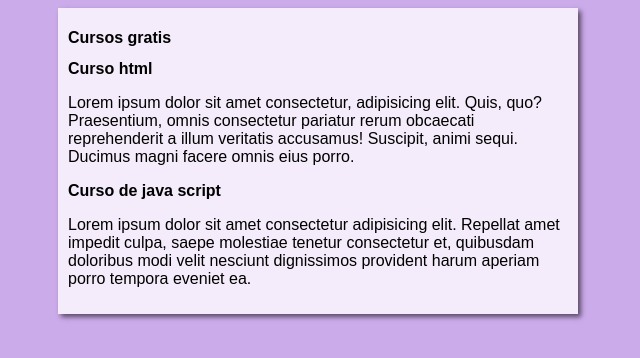
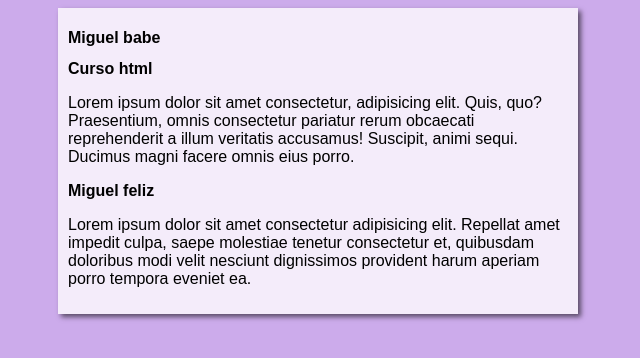
Before and after one commit to rafhaelsebastian/projeto-site, a plain HTML site: page index.html in a window 1280 px wide. Shown: the whole page, without its empty margins (322-962 px from the left). Drawn offline with Linux system fonts and the light colour scheme.

Commit message:
Update index.html

```diff
--- a/index.html
+++ b/index.html
@@ -10,14 +10,14 @@
 <body>
     <main>
         <header>
-            <h1>Cursos gratis</h1>
+            <h1>Miguel babe</h1>
         </header>
         <article>
             <h2>Curso html</h2>
             <p>Lorem ipsum dolor sit amet consectetur, adipisicing elit. Quis, quo? Praesentium, omnis consectetur pariatur rerum obcaecati reprehenderit a illum veritatis accusamus! Suscipit, animi sequi. Ducimus magni facere omnis eius porro.</p>
         </article>
         <article>
-            <h2>Curso de java script</h2>
+            <h2>Miguel feliz</h2>
             <p>Lorem ipsum dolor sit amet consectetur adipisicing elit. Repellat amet impedit culpa, saepe molestiae tenetur consectetur et, quibusdam doloribus modi velit nesciunt dignissimos provident harum aperiam porro tempora eveniet ea.</p>
         </article>
     </main>
```
